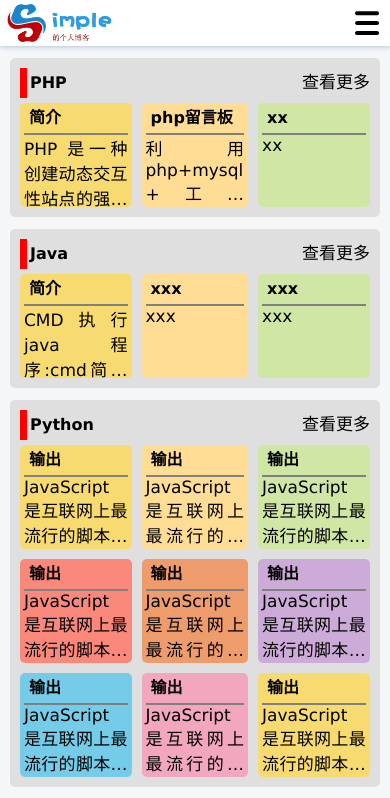
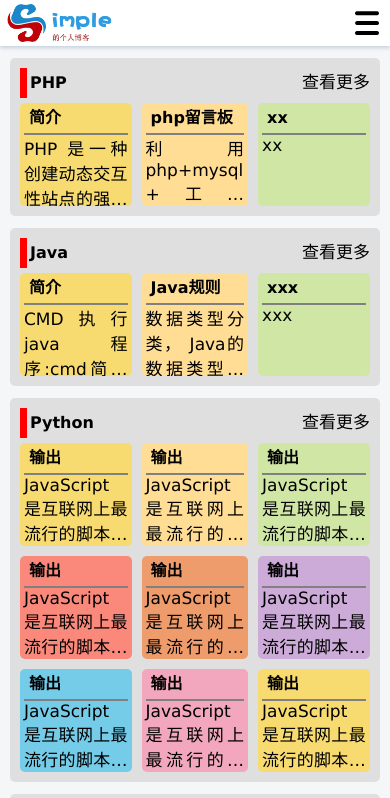
Before and after one commit to ZRX-GitHub/blog, a plain HTML site: page demo/data.html in a window 390 px wide. Shown: the top 798 px of the page. Drawn offline with Linux system fonts and the light colour scheme.

Commit message:
修改302002内容

```diff
--- a/css/data-auto.css
+++ b/css/data-auto.css
@@ -294,19 +294,19 @@
 	.wrapper9 {
 		display: grid;
 		grid-template-columns: 33.3% 33.3% 33.3%;  /* grid-template-columns的n个值表示n列，相应的数值表示列宽即都为  px。 */
-		grid-template-rows: 114px 114px 114px;     /* grid-template-rows的n个值表示n行，相应的数值表示行高即都为  px */
+		grid-template-rows: 113px 113px 113px;     /* grid-template-rows的n个值表示n行，相应的数值表示行高即都为  px */
 		box-sizing: border-box;
 	}
 	.wrapper6 {
 		display: grid;
 		grid-template-columns: 33.3% 33.3% 33.3%;
-		grid-template-rows: 114px 114px;
+		grid-template-rows: 113px 113px;
 		box-sizing: border-box;
 	}
 	.wrapper3 {
 		display: grid;
 		grid-template-columns: 33.3% 33.3% 33.3%;
-		grid-template-rows: 114px;
+		grid-template-rows: 113px;
 		box-sizing: border-box;
 	}
 
--- a/demo/data.html
+++ b/demo/data.html
@@ -97,10 +97,15 @@
 						</div>
 						<div class="information2 informations">
 							<a href="data/302/302002.html">
-								<span class="informations-title">xxx</span>
+								<span class="informations-title">Java规则</span>
 								<div class="data-plate-informations-line"></div>
 								<div class="informations-div-text">
-									<p class="informations-text-sketch">xxx</p>
+									<p>
+数据类型分类，
+Java的数据类型分为两大类：
+<strong style="font-size: 17.2px;">基本数据类型</strong>：包括 整数、浮点数、字符、布尔。
+<strong style="font-size: 17.2px;">引用数据类型</strong>：包括 类、数组、接口。
+									</p>
 								</div>
 							</a>
 						</div>
```
Also changed, not shown: demo/data/302/302002.html (+16 -2 lines).
